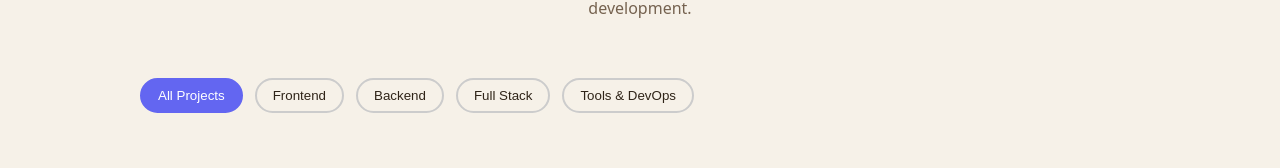
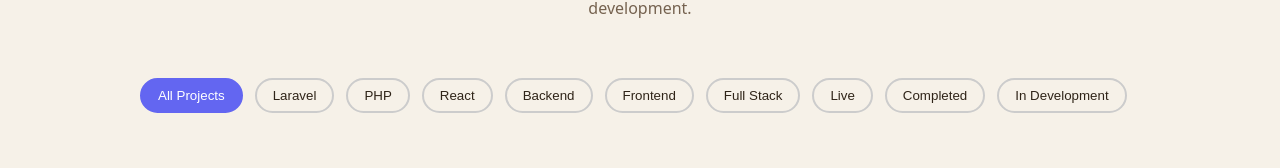
Before and after one commit to samirloul/react_portofolio, a React (Vite) app: page /projects in a window 1280 px wide. Shown: the part 209-377 px from the top of the page. Built offline with nearby package versions, Linux system fonts and the light colour scheme; no server answers.

Commit message:
feat: expand project filter options

```diff
--- a/src/components/ProjectFilters.jsx
+++ b/src/components/ProjectFilters.jsx
@@ -8,6 +8,9 @@ export default function ProjectFilters({ projects, onFilter, t }) {
     backend: ["php", "mysql", "sql", "laravel", "api", "backend", "node"],
     fullstack: ["fullstack", "full stack", "react", "php", "mysql", "sql", "api", "laravel"],
     tools: ["git", "github", "vite", "npm", "tool", "devops"],
+    laravel: ["laravel"],
+    php: ["php"],
+    react: ["react"],
   };
 
   const hasTagFromGroup = (project, groupKey) => {
@@ -20,15 +23,25 @@ export default function ProjectFilters({ projects, onFilter, t }) {
       return hasFront && hasBack;
     }
 
+    if (groupKey === "live" || groupKey === "completed" || groupKey === "in-development") {
+      const normalized = String(project?.status || "").toLowerCase();
+      return normalized.includes(groupKey.replace("-", " ")) || normalized.includes(groupKey.replace("-", ""));
+    }
+
     return tags.some((tag) => candidates.some((candidate) => tag.includes(candidate)));
   };
 
   const filterOptions = [
     { key: "all", label: t?.projectFilters?.all || "All Projects" },
+    { key: "laravel", label: t?.projectFilters?.laravel || "Laravel" },
+    { key: "php", label: t?.projectFilters?.php || "PHP" },
+    { key: "react", label: t?.projectFilters?.react || "React" },
+    { key: "backend", label: t?.projectFilters?.backend || "Backend" },
     { key: "frontend", label: t?.projectFilters?.frontend || "Frontend" },
-    { key: "backend", label: t?.projectFilters?.backend || "Backend" },
     { key: "fullstack", label: t?.projectFilters?.fullstack || "Full Stack" },
-    { key: "tools", label: t?.projectFilters?.tools || "Tools & DevOps" },
+    { key: "live", label: t?.projectFilters?.live || "Live" },
+    { key: "completed", label: t?.projectFilters?.completed || "Completed" },
+    { key: "in-development", label: t?.projectFilters?.inDevelopment || "In Development" },
   ];
 
   const handleFilter = (filter) => {
```
